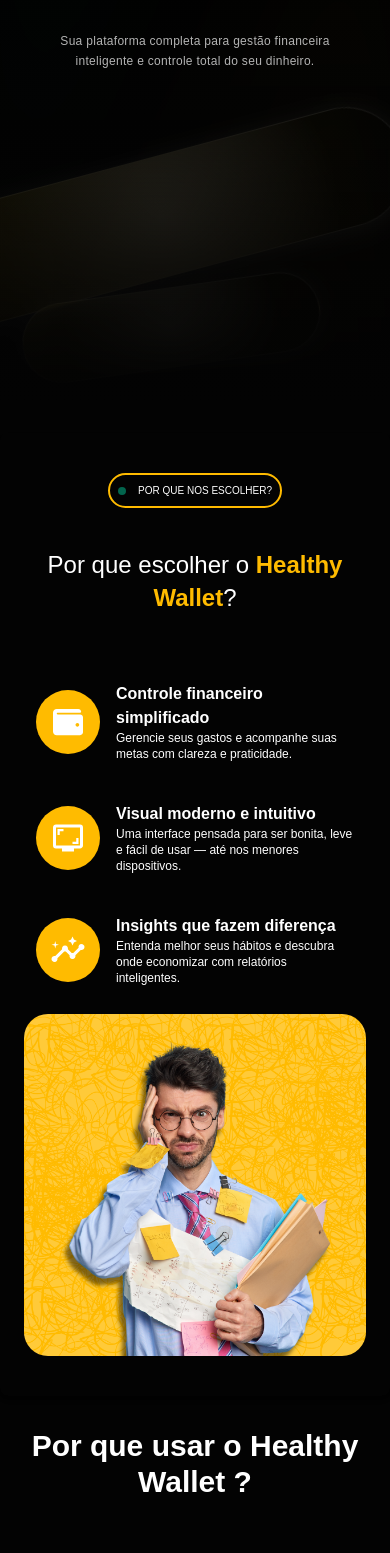
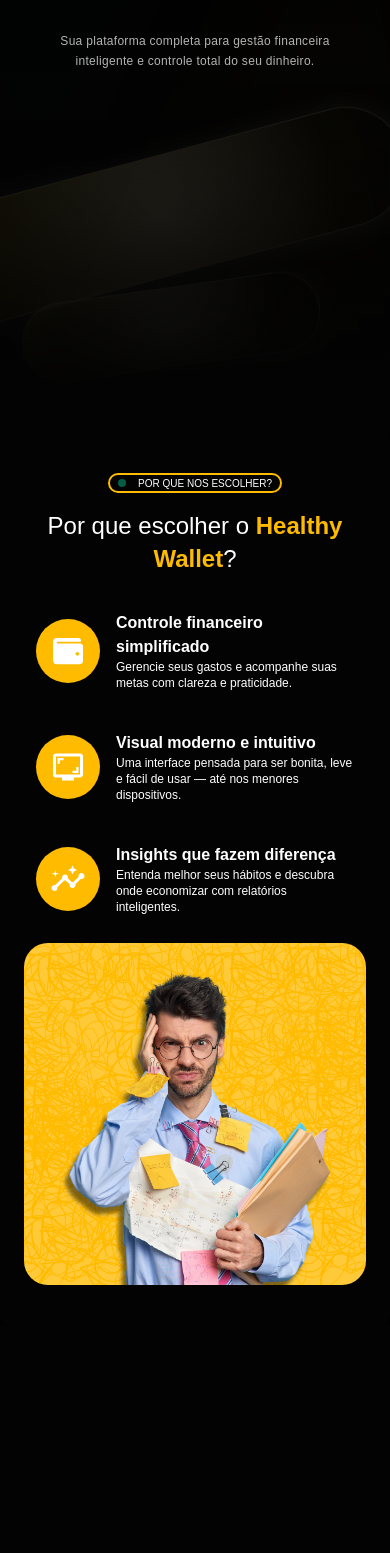
Before and after one commit to KaykyFideliss/healthy-wallet-project, a React (Vite) app: page / in a window 390 px wide. Shown: the part 443-1996 px from the top of the page. After the commit the page ends 1768 px from the top, so only its background shows below. Built offline with nearby package versions, Linux system fonts and the light colour scheme; a web font is replaced by a local one.

Commit message:
Arrumei alguns erros

```diff
--- a/src/components/home/Hero.jsx
+++ b/src/components/home/Hero.jsx
@@ -1,6 +1,6 @@
 import React from "react";
 import { HeroGeometric } from "./Shade-Landing-Hero";
-import Imagesite from "./Imagesite";
+
 
 const Hero = () => {
   return (
@@ -11,7 +11,7 @@ const Hero = () => {
         description="Sua plataforma completa para gestão financeira inteligente e controle total do seu dinheiro."
       />
 
-      <Imagesite />
+
     </>
   );
 };
--- a/src/components/home/Imagesite.jsx
+++ b/src/components/home/Imagesite.jsx
@@ -4,7 +4,7 @@ import { MdScreenshotMonitor, MdOutlineInsights } from "react-icons/md";
 
 const Imagesite = () => {
   return (
-   <section className="min-h-screen w-full flex flex-col-reverse lg:flex-row items-center justify-center gap-4 px-6 py-10 mt-8 rounded-lg shadow-md mx-auto ">
+   <section className="min-h-screen w-full flex flex-col-reverse lg:flex-row items-center justify-center gap-4  px-6 py-10 mt-8 rounded-lg shadow-md mx-auto ">
 
       {/* IMAGEM ESQUERDA (no celular fica embaixo) */}
       <div className=" w-full lg:w-1/2 items-center flex justify-center ">
@@ -16,14 +16,16 @@ const Imagesite = () => {
       </div>
 
       {/* TEXTO À DIREITA */}
-      <div className="flex flex-col justify-left w-full lg:w-1/2 max-w-lg  gap-10 text-center lg:text-left">
+      <div className="flex flex-col md:flex-col justify-left w-full lg:w-1/2 max-w-lg lg:mr-52 gap-2 md:gap-1 text-center lg:text-left ">
 
+        <div className='flex items-end justify-center lg:justify-start mb-2'>
         {/* Título pequeno */}
-        <div className="flex items-center justify-center lg:justify-start border-primaria border-2 rounded-3xl p-2 w-fit mx-auto lg:mx-0">
+        <div className="flex items-center  justify-center lg:justify-start h-1 border-primaria border-2 rounded-3xl p-2 w-fit mx-aut lg:mx-0">
           <div className="pr-3">
             <p className="bg-secundaria animate-pulse rounded-full w-2 h-2"></p>
           </div>
           <p className="text-[10px] text-white font-zalando uppercase">Por que nos escolher?</p>
+        </div>
         </div>
 
         {/* Título principal */}
--- a/src/pages/Home.jsx
+++ b/src/pages/Home.jsx
@@ -1,12 +1,13 @@
 import React from 'react'
 import Hero from '../components/home/Hero'
 import WhyToUse from '../components/home/WhyToUse'
+import Imagesite from '../components/home/Imagesite'
 
 const Home = () => {
   return (
     <div >
         <Hero />
-      <WhyToUse />
+      <Imagesite />
     </div>
   )
 }
```
